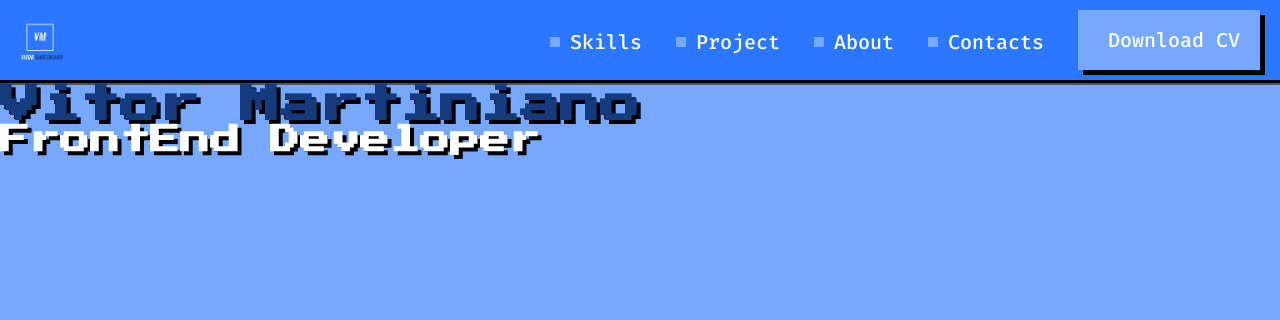
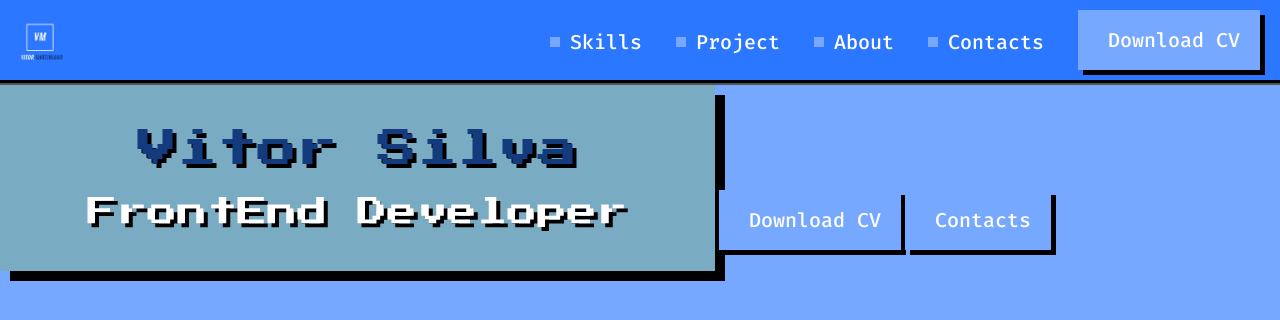
Before and after one commit to Vitormwxm/curso-html-css-feliz, a plain HTML site: page index.html in a window 1280 px wide. Drawn offline with Linux system fonts and the light colour scheme.

Commit message:
refactor the code

```diff
--- /dev/null
+++ b/css/componets.css/action.css
@@ -0,0 +1,20 @@
+a {
+    display: inline-flex;
+    align-items: center;
+    font-size: 20px;
+    color: #FFF;
+    text-decoration: none;
+    margin-right: 30px;
+    font-family: "Fira code" , Arial, Helvetica, sans-serif;
+    font-weight: 500;
+}
+
+a::before{
+    content: "";
+    background-color: #77A8FF;
+    height: 10px;
+    width: 10px;
+    margin-right: 10px;
+
+
+}
--- /dev/null
+++ b/css/componets.css/box.css
@@ -0,0 +1,12 @@
+#box{
+    display: inline-block;
+    background-color: #79ABC2;
+    width: 627px;
+    text-align: center;
+    box-shadow: 10px 10px 0px #000;
+    padding: 44px;
+}
+
+#box h1 {
+    padding-bottom: 28px;
+}
--- /dev/null
+++ b/css/componets.css/button.css
@@ -0,0 +1,22 @@
+.Button {
+    display: inline-block;
+    background-color: #77A8FF;
+    height: 60px;
+    line-height: 60px;
+    padding-left: 20px;
+    padding-right: 20px;
+    box-shadow: 5px 5px 0px black;
+    margin: 0;
+    transition: transform 200ms linear;
+
+
+
+}
+
+.Button:hover {
+    transition: transform 2s linear;
+    transform: scale(1.1);
+    background-color: #CBD1FF;
+
+
+}
--- /dev/null
+++ b/css/componets.css/header.css
@@ -0,0 +1,6 @@
+.header {
+    display: flex;
+    justify-content: space-between;
+    background-color: #2B77FF;
+    border-bottom: 5px groove black;
+}
--- /dev/null
+++ b/css/componets.css/logo.css
@@ -0,0 +1,7 @@
+.logo {
+
+    width: 60px ;
+    height:60px;
+    margin:10px 10px;
+
+}
--- /dev/null
+++ b/css/componets.css/navigation.css
@@ -0,0 +1,4 @@
+.navigation {
+    text-align: right;
+    margin: 10px 20px;
+}
--- /dev/null
+++ b/css/componets.css/reset.css
@@ -0,0 +1,45 @@
+
+
+html, body, div, span, applet, object, iframe,
+h1, h2, h3, h4, h5, h6, p, blockquote, pre,
+a, abbr, acronym, address, big, cite, code,
+del, dfn, em, img, ins, kbd, q, s, samp,
+small, strike, strong, sub, sup, tt, var,
+b, u, i, center,
+dl, dt, dd, ol, ul, li,
+fieldset, form, label, legend,
+table, caption, tbody, tfoot, thead, tr, th, td,
+article, aside, canvas, details, embed,
+figure, figcaption, footer, header, hgroup,
+menu, nav, output, ruby, section, summary,
+time, mark, audio, video {
+	margin: 0;
+	padding: 0;
+	border: 0;
+	font-size: 100%;
+	font: inherit;
+	vertical-align: baseline;
+}
+/* HTML5 display-role reset for older browsers */
+article, aside, details, figcaption, figure,
+footer, header, hgroup, menu, nav, section {
+	display: block;
+}
+body {
+	line-height: 1;
+}
+ol, ul {
+	list-style: none;
+}
+blockquote, q {
+	quotes: none;
+}
+blockquote:before, blockquote:after,
+q:before, q:after {
+	content: '';
+	content: none;
+}
+table {
+	border-collapse: collapse;
+	border-spacing: 0;
+}
--- a/css/componets.css/subtitle.css
+++ b/css/componets.css/subtitle.css
@@ -1,4 +1,4 @@
-h2 {
+.subtitle {
     font-size: 30px;
     color: white;
     text-shadow: 4px 4px 0 black;
--- a/css/componets.css/title.css
+++ b/css/componets.css/title.css
@@ -1,4 +1,4 @@
-h1 {
+.title {
     font-size: 40px;
     font-family: 'Press Start 2P';
     color: #153B7F;
--- a/index.html
+++ b/index.html
@@ -8,26 +8,46 @@
     <link rel="preconnect" href="https://fonts.googleapis.com">
     <link rel="preconnect" href="https://fonts.gstatic.com" crossorigin>
     <link href="https://fonts.googleapis.com/css2?family=Fira+Code:wght@300;500&family=Press+Start+2P&display=swap" rel="stylesheet">
+
+    <link rel="stylesheet" href="css/componets.css/reset.css">
+    <link rel="stylesheet" href="css/componets.css/logo.css">
+    <link rel="stylesheet" href="css/componets.css/navigation.css">
+    <link rel="stylesheet" href="css/componets.css/header.css">
+    <link rel="stylesheet" href="css/componets.css/action.css">
+    <link rel="stylesheet" href="css/componets.css/button.css">
     <link rel="stylesheet" href="style.css">
     <link rel="stylesheet" href="css/componets.css/title.css">
     <link rel="stylesheet" href="css/componets.css/subtitle.css">
+    <link rel="stylesheet" href="css/componets.css/box.css">
+
 </head>
 <body>
-    <header>
-        <img src="assents/img/VM.png" alt="LOGO"></img>
+    <header class="header">
 
-        <nav>
-            <a href="" lang="en">Skills</a>
-            <a href="" lang="en">Project</a>
-            <a href="" lang="en">About</a>
-            <a href="" lang="en">Contacts</a>
+        <img class="logo" src="assents/img/VM.png" alt="LOGO"></img>
+
+        <nav class="navigation">
+            <a class="action" href="" lang="en">Skills</a>
+            <a class="action" href="" lang="en">Project</a>
+            <a class="action" href="" lang="en">About</a>
+            <a class="action" href="" lang="en">Contacts</a>
             <a class="Button" href="" lang="en">Download CV</a>
         </nav>
+
     </header>
 
     <main>
-        <h1>Vitor Martiniano</h1>
-        <h2>FrontEnd Developer</h2>
+
+
+        <div id="box">
+            <h1 class="title">Vitor Silva</h1>
+            <h2 class="subtitle">FrontEnd Developer</h2>
+        </div>
+
+        <a class="Button"href="">Download CV</a>
+        <a class="Button "href="">Contacts</a>
+
+
     </main>
 
 
--- a/style.css
+++ b/style.css
@@ -1,70 +1,8 @@
-body , h1 ,h2{
+h1 , h2 {
+    margin: o;
+}
+
+body {
     margin: 0;
     background-color: #77A8FF;
 }
-
-header {
-    display: flex;
-    justify-content: space-between;
-    background-color: #2B77FF;
-    border-bottom: 5px groove black;
-}
-
-img {
-
-    width: 60px ;
-    height:60px;
-    margin:10px 10px;
-
-}
-
-nav {
-    text-align: right;
-    margin: 10px 20px;
-}
-
-a {
-    display: inline-flex;
-    align-items: center;
-    font-size: 20px;
-    color: #FFF;
-    text-decoration: none;
-    margin-right: 30px;
-    font-family: "Fira code" , Arial, Helvetica, sans-serif;
-    font-weight: 500;
-}
-
-a::before{
-    content: "";
-    background-color: #77A8FF;
-    height: 10px;
-    width: 10px;
-    margin-right: 10px;
-
-
-}
-
-
-
-.Button {
-    display: inline-block;
-    background-color: #77A8FF;
-    height: 60px;
-    line-height: 60px;
-    padding-left: 20px;
-    padding-right: 20px;
-    box-shadow: 5px 5px 0px black;
-    margin: 0;
-    transition: transform 200ms linear;
-
-
-
-}
-
-.Button:hover {
-    transition: transform 2s linear;
-    transform: scale(1.1);
-    background-color: #CBD1FF;
-
-
-}
```
